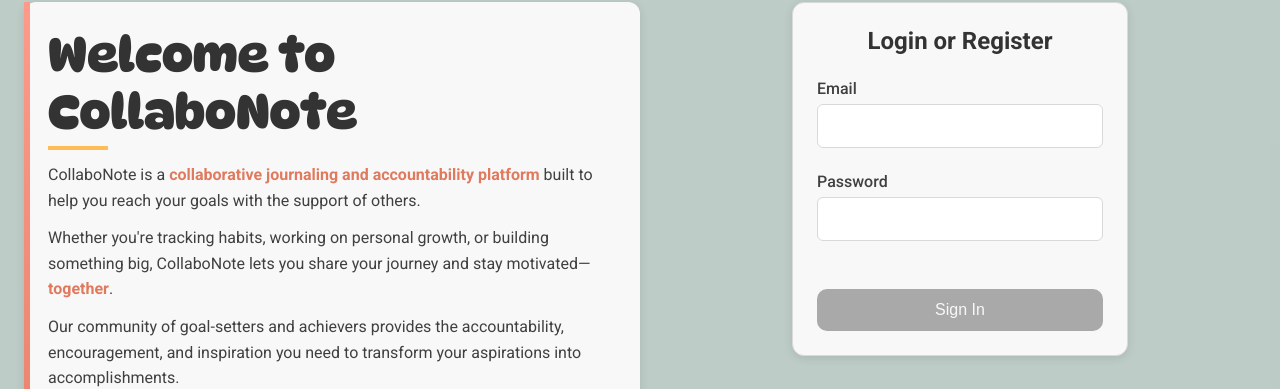
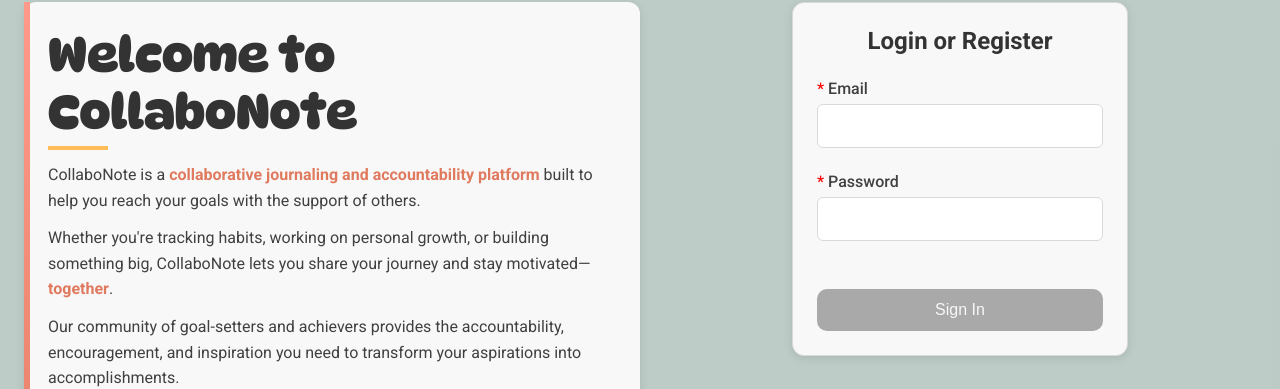
Before and after one commit to WesloTheWeb/CollaboNote, a Next.js app: page / in a window 1280 px wide. Shown: the part 112-501 px from the top of the page. Built offline with nearby package versions, Linux system fonts and the light colour scheme.

Commit message:
form builder from previous project brought over

```diff
--- a/package.json
+++ b/package.json
@@ -17,6 +17,7 @@
     "pg": "^8.15.6",
     "prisma": "^6.7.0",
     "react": "^19.0.0",
+    "react-datepicker": "^8.3.0",
     "react-dom": "^19.0.0",
     "react-hook-form": "^7.56.3"
   },
--- /dev/null
+++ b/src/components/FormBuilder/FormBuilder.tsx
@@ -0,0 +1,143 @@
+'use client';
+
+import { UseFormRegister, FieldValues, Path } from 'react-hook-form';
+import { FormBuilderProps, FormField } from '@/interfaces';
+import classes from './FormBuilderCore.module.scss';
+
+const FormBuilder = <T extends FieldValues>({
+    fields,
+    onSubmit,
+    submitButtonText = 'Submit',
+    formMethods,
+    onReset,
+    classNames = {},
+    customButtons, // Custom button elements
+}: FormBuilderProps<T>) => {
+    const { register, handleSubmit } = formMethods;
+    const { errors, isSubmitting } = formMethods.formState;
+
+    // Merge default classes with custom classNames
+    const {
+        formContainer = classes.formContainer,
+        fieldContainer = classes.fieldContainer,
+        label = classes.label,
+        input = classes.input,
+        textarea = classes.textarea,
+        select = classes.select,
+        errorMessage = classes.errorMessage,
+        formActions = classes.formActions
+    } = classNames;
+
+    const renderField = (field: FormField, register: UseFormRegister<T>) => {
+        const { name, type, placeholder, validation = {}, customProps = {}, options = [] } = field;
+        const fieldName = name as Path<T>;
+
+        const registration = register(fieldName, validation as any);
+
+        const commonProps = {
+            ...registration,
+            placeholder,
+            ...customProps,
+            'aria-invalid': errors[fieldName] ? 'true' : 'false',
+            id: name
+        };
+
+        switch (type) {
+            case 'textarea':
+                return (
+                    <textarea
+                        {...(commonProps as React.TextareaHTMLAttributes<HTMLTextAreaElement>)}
+                        className={textarea}
+                    />
+                );
+            case 'select':
+                return (
+                    <select
+                        {...(commonProps as React.SelectHTMLAttributes<HTMLSelectElement>)}
+                        className={select}
+                    >
+                        {options?.map(({ value, label }) => (
+                            <option key={value} value={value}>
+                                {label}
+                            </option>
+                        ))}
+                    </select>
+                );
+            case 'checkbox':
+            case 'radio':
+                return (
+                    <div className={classes.checkboxContainer}>
+                        <input
+                            type={type}
+                            {...(commonProps as React.InputHTMLAttributes<HTMLInputElement>)}
+                        />
+                    </div>
+                );
+            default:
+                return (
+                    <input
+                        type={type}
+                        {...(commonProps as React.InputHTMLAttributes<HTMLInputElement>)}
+                        className={input}
+                    />
+                );
+        }
+    };
+
+    return (
+        <div className={formContainer}>
+            <form onSubmit={handleSubmit(onSubmit)} noValidate>
+                {fields.map((field) => {
+                    const { name, label: labelText } = field;
+                    const fieldName = name as Path<T>;
+                    const error = errors[fieldName];
+
+                    return (
+                        <div key={name} className={fieldContainer}>
+                            <label htmlFor={name} className={label}>
+                                {field.validation?.required && <span className="required">*</span>}
+                                {labelText}
+                            </label>
+
+                            {renderField(field, register)}
+
+                            {error && (
+                                <span className={errorMessage}>
+                                    {error.message as string}
+                                </span>
+                            )}
+                        </div>
+                    );
+                })}
+
+                <section className={formActions}>
+                    {customButtons ? (
+                        // Render custom buttons if provided
+                        customButtons
+                    ) : (
+                        // Render default buttons
+                        <>
+                            <button
+                                type="submit"
+                                disabled={isSubmitting}
+                            >
+                                {isSubmitting ? 'Submitting...' : submitButtonText}
+                            </button>
+
+                            {onReset && (
+                                <button
+                                    type="button"
+                                    onClick={onReset}
+                                >
+                                    Reset
+                                </button>
+                            )}
+                        </>
+                    )}
+                </section>
+            </form>
+        </div>
+    );
+};
+
+export default FormBuilder;
--- /dev/null
+++ b/src/components/FormBuilder/FormBuilderCore.module.scss
@@ -0,0 +1,49 @@
+@use '../../styles/variables.scss' as v;
+
+.formContainer {
+  width: 100%;
+}
+
+.fieldContainer {
+  margin-bottom: 1rem;
+  width: 100%;
+}
+
+.label {
+  display: block;
+  margin-bottom: 0.25rem;
+
+  :global(.required) {
+    color: red;
+    margin-right: 0.25rem;
+  }
+}
+
+.input, .textarea, .select {
+  width: 100%;
+  padding: 0.5rem;
+  border: 1px solid #ddd;
+  border-radius: 4px;
+
+  &[aria-invalid="true"] {
+    border-color: red;
+  }
+}
+
+.textarea {
+  min-height: 100px;
+  resize: vertical;
+}
+
+.errorMessage {
+  display: block;
+  color: red;
+  font-size: 0.875rem;
+  margin-top: 0.25rem;
+}
+
+.formActions {
+  display: flex;
+  gap: 0.5rem;
+  margin-top: 1.5rem;
+}
--- a/src/components/LandingPage/LoginRegister/LoginInput.tsx
+++ b/src/components/LandingPage/LoginRegister/LoginInput.tsx
@@ -1,6 +1,7 @@
 'use client';
 
-import { useForm, SubmitHandler } from "react-hook-form";
+import { useForm } from "react-hook-form";
+import FormBuilder from '@/components/FormBuilder/FormBuilder';
 import classes from './LoginRegister.module.scss';
 
 type FormValues = {
@@ -11,43 +12,37 @@ type FormValues = {
 const { formSection, errorMessage, submitButton } = classes;
 
 const LoginInput = () => {
-    const { register, handleSubmit, formState: { errors } } = useForm<FormValues>();
+    const formMethods = useForm<FormValues>();
 
-    const onSubmit: SubmitHandler<FormValues> = data => {
+    const onSubmit = (data: FormValues) => {
         console.log(data);
     };
 
-    return (
-        <form onSubmit={handleSubmit(onSubmit)}>
-            <section className={formSection}>
-                <label htmlFor="email">Email</label>
-                <input
-                    id="email"
-                    type="email"
-                    {...register("email", {
-                        required: "Email is required",
+    // Define form fields
+    const fields = [
+        {
+            name: 'email',
+            label: 'Email',
+            type: 'email' as const,
+            validation: {
+                required: 'Email is required',
                 pattern: {
                     value: /^[A-Z0-9._%+-]+@[A-Z0-9.-]+\.[A-Z]{2,}$/i,
-                            message: "Invalid email address"
+                    message: 'Invalid email address'
                 }
-                    })}
-                    aria-invalid={errors.email ? "true" : "false"}
-                />
-                {errors.email && <p className={errorMessage} role="alert">{errors.email.message}</p>}
-            </section>
-            <section className={formSection}>
-                <label htmlFor="password">Password</label>
-                <input
-                    id="password"
-                    type="password"
-                    {...register("password", {
-                        required: "Password is required"
-                    })}
-                    aria-invalid={errors.password ? "true" : "false"}
-                />
-                {errors.password && <p className={errorMessage} role="alert">{errors.password.message}</p>}
-            </section>
+            }
+        },
+        {
+            name: 'password',
+            label: 'Password',
+            type: 'password' as const,
+            validation: {
+                required: 'Password is required'
+            }
+        }
+    ];
 
+    const customLoginButton = (
         <button
             className={submitButton}
             type="submit"
@@ -55,7 +50,21 @@ const LoginInput = () => {
         >
             Sign In
         </button>
-        </form>
+    );
+
+    const formClassNames = {
+        fieldContainer: formSection,
+        errorMessage: errorMessage,
+    };
+
+    return (
+        <FormBuilder
+            fields={fields}
+            formMethods={formMethods}
+            onSubmit={onSubmit}
+            classNames={formClassNames}
+            customButtons={customLoginButton}
+        />
     );
 };
 
--- a/src/interfaces/index.ts
+++ b/src/interfaces/index.ts
@@ -1 +1,2 @@
 export * from './buttons/type';
+export * from './formBuilder/type'
```
Also changed, not shown: src/interfaces/formBuilder/type.ts (added, +45 -0 lines), 1 other file (tests, documents, lock files or other folders). Lines whose indentation alone changed are shown as unchanged.
